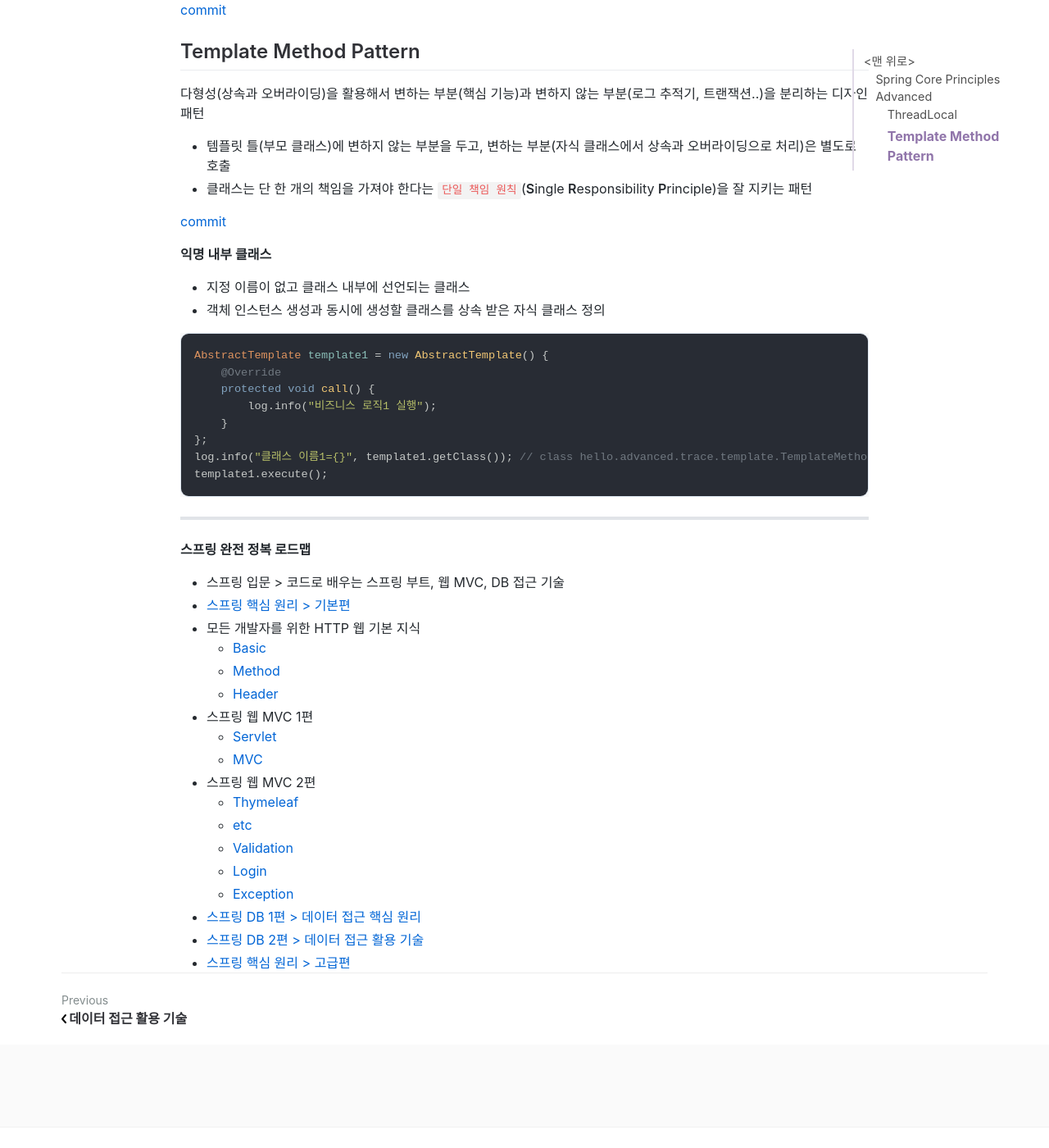
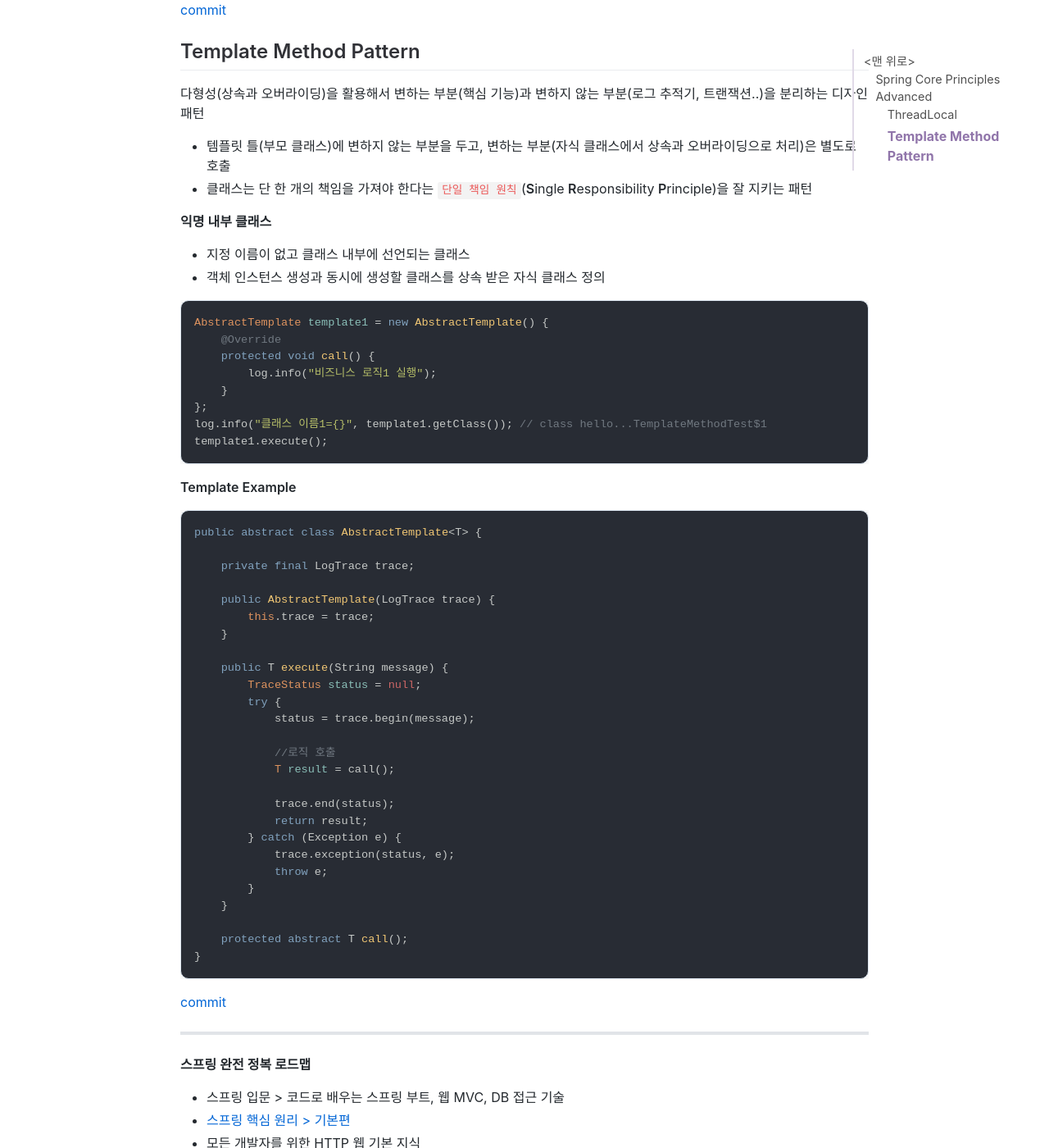
Before and after one commit to jihunparkme/jihunparkme.github.io, a Jekyll site: the page built from _posts/2022-11-20-Spring-Core-Principles-Advanced.md, in a window 1280 px wide and 1400 px high, scrolled down 1519 px. Shown: the whole window at 82% size. Built offline with Jekyll 4.4.1, drawn with Linux system fonts in a browser that asks for light colours; nearby versions of some CDN libraries; comment, search, counter and statistics services are not loaded; some of the changed text lies outside the part shown.

Commit message:
[Template Method Pattern] 적용

````diff
--- a/_posts/2022-11-20-Spring-Core-Principles-Advanced.md
+++ b/_posts/2022-11-20-Spring-Core-Principles-Advanced.md
@@ -53,9 +51,43 @@
         log.info("비즈니스 로직1 실행");
     }
 };
-log.info("클래스 이름1={}", template1.getClass()); // class hello.advanced.trace.template.TemplateMethodTest$1
+log.info("클래스 이름1={}", template1.getClass()); // class hello...TemplateMethodTest$1
 template1.execute();
 ```
+
+**Template Example**
+
+```java
+public abstract class AbstractTemplate<T> {
+
+    private final LogTrace trace;
+
+    public AbstractTemplate(LogTrace trace) {
+        this.trace = trace;
+    }
+
+    public T execute(String message) {
+        TraceStatus status = null;
+        try {
+            status = trace.begin(message);
+
+            //로직 호출
+            T result = call();
+
+            trace.end(status);
+            return result;
+        } catch (Exception e) {
+            trace.exception(status, e);
+            throw e;
+        }
+    }
+
+    protected abstract T call();
+}
+```
+
+
+[commit]()
 
 ---
 
````
Also changed, not shown: other parts of _posts/2022-11-20-Spring-Core-Principles-Advanced.md (+0 -2 lines).
